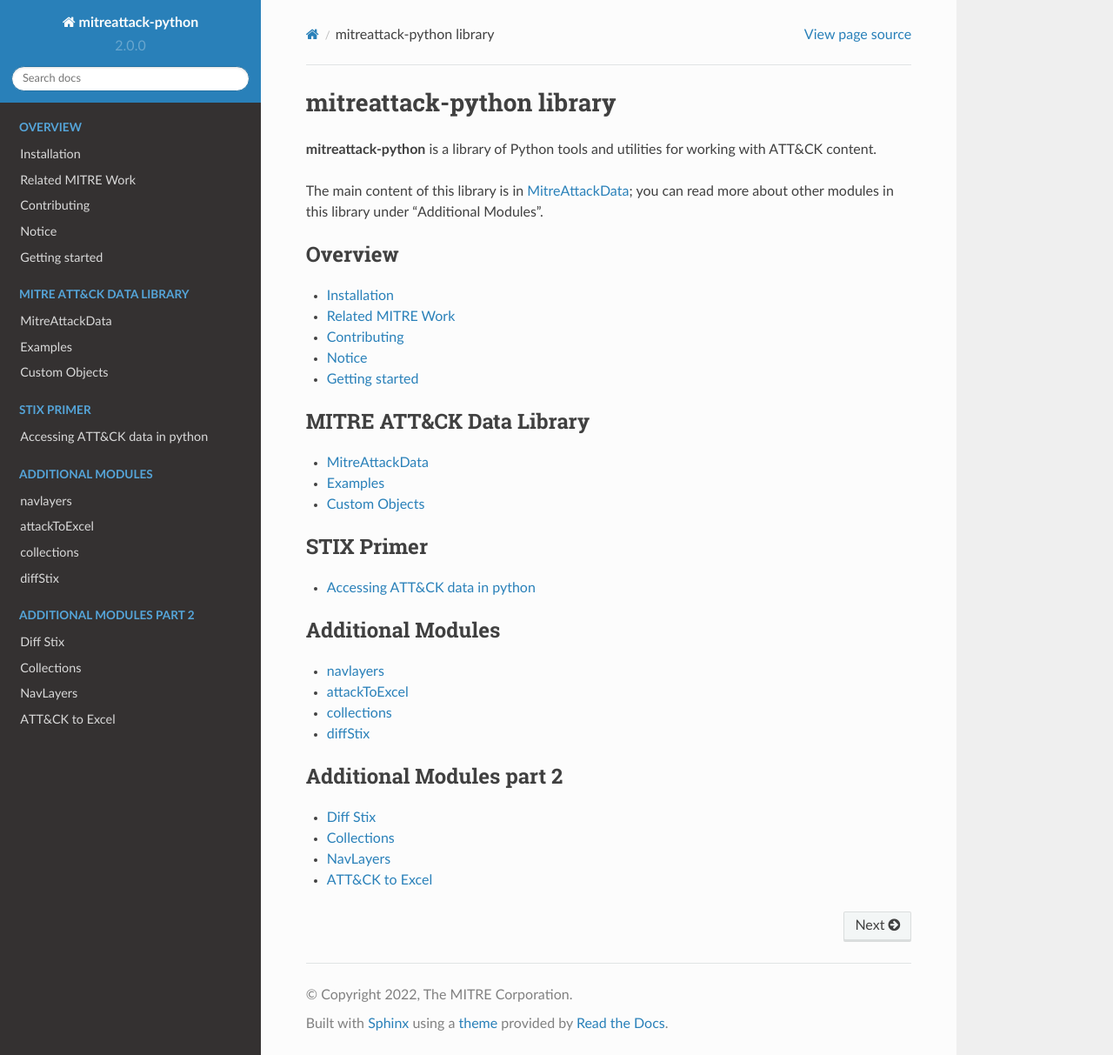
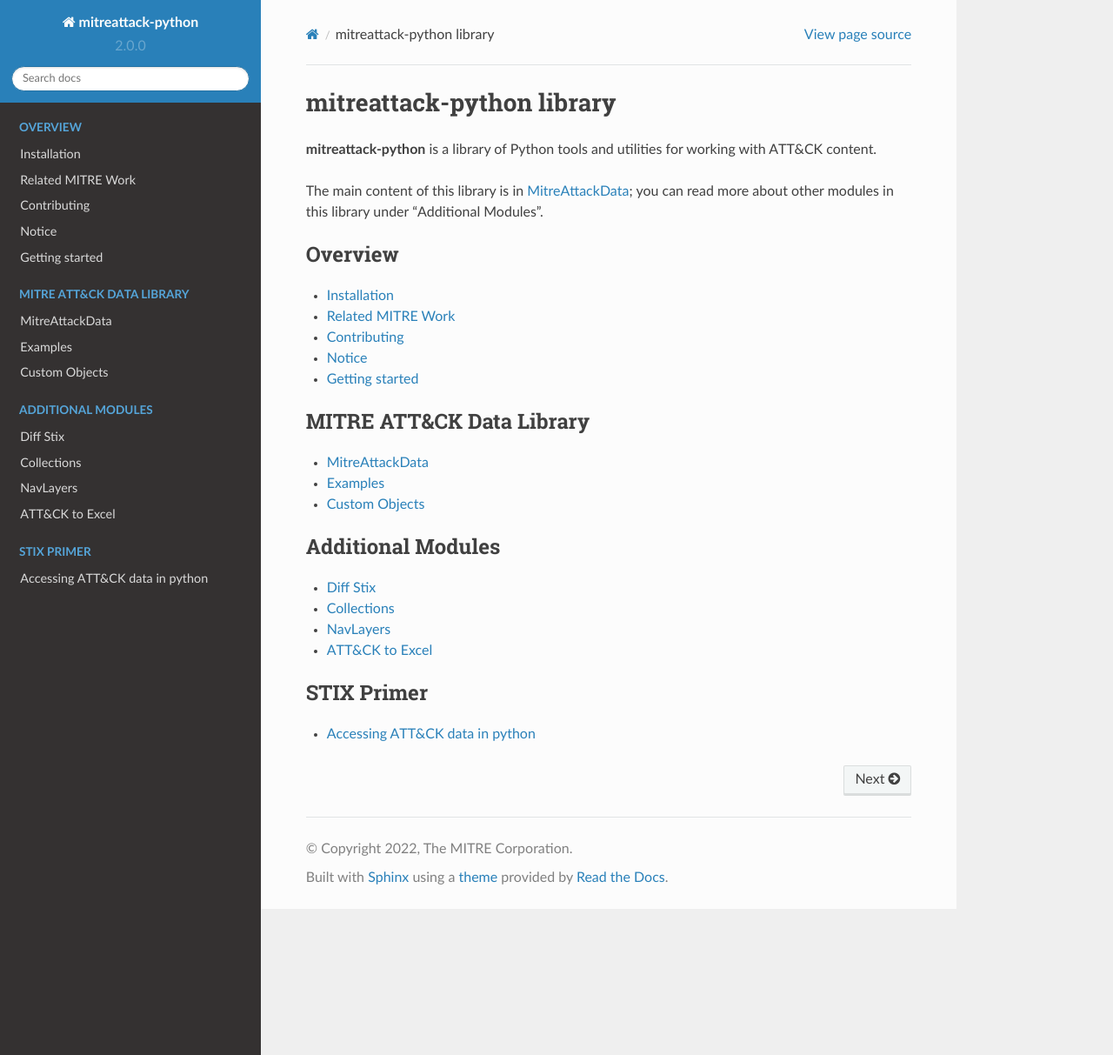
Before and after one commit to mitre-attack/mitreattack-python, a Sphinx documentation site: the page built from docs/index.rst, in a window 1280 px wide and 1213 px high. Shown: the whole window at 87% size. Built offline with Sphinx 7.4.7 and the Read the Docs theme 2.0.0, drawn with Linux system fonts in a browser that asks for light colours; pages that are not in the unit, such as notebooks, are missing from menus.

Commit message:
visual improvements

```diff
--- a/docs/index.rst
+++ b/docs/index.rst
@@ -28,25 +28,15 @@ other modules in this library under "Additional Modules".
 
 .. toctree::
    :maxdepth: 1
-   :caption: STIX Primer
-
-   stix_primer/access-attack
-
-
-.. toctree::
-   :maxdepth: 1
    :caption: Additional Modules
-
-   additional_modules/navlayers
-   additional_modules/attackToExcel
-   additional_modules/collections
-   additional_modules/diffStix
-
-.. toctree::
-   :maxdepth: 1
-   :caption: Additional Modules part 2
 
    diffinstix
    collections
    navlayers
    attacktoexcel
+
+.. toctree::
+   :maxdepth: 1
+   :caption: STIX Primer
+
+   stix_primer/access-attack
--- a/docs/navlayers.rst
+++ b/docs/navlayers.rst
@@ -136,7 +136,7 @@ The class currently supports version 3 and 4 of the ATT&CK Layer spec, and will
 Examples on how to create a layer programmatically, as opposed to loading it from an existing medium, can be found
 `here <https://github.com/mitre-attack/mitreattack-python/blob/master/mitreattack/navlayers/core/README.md>`_.
 
-**Example Usage
+**Example Usage**
 
 .. code-block:: python
     example_layer3_dict = {
@@ -178,7 +178,7 @@ Each LayerOps instance, when created, ingests the provided lambda functions, and
 An existing `LayerOps` class can be used to combine layer files according to the initialized lambda using the process method.
 The breakdown of this two step process is documented in the table below, while examples of both the list and dictionary modes of operation can be found below.
 
-**# LayerOps()**
+**LayerOps()**
 
 .. code-block:: python
 
@@ -189,7 +189,7 @@ Each of the _inputs_ takes a lambda function that will be used to combine techni
 The one exception to this is _default_values_, which is an optional dictionary argument containing default values
 to provide the lambda functions if techniques of the combined layers are missing them.
 
-****.process() Method
+**.process() Method**
 
 .. code-block:: python
     x.process(data, default_values=default_values)
```
